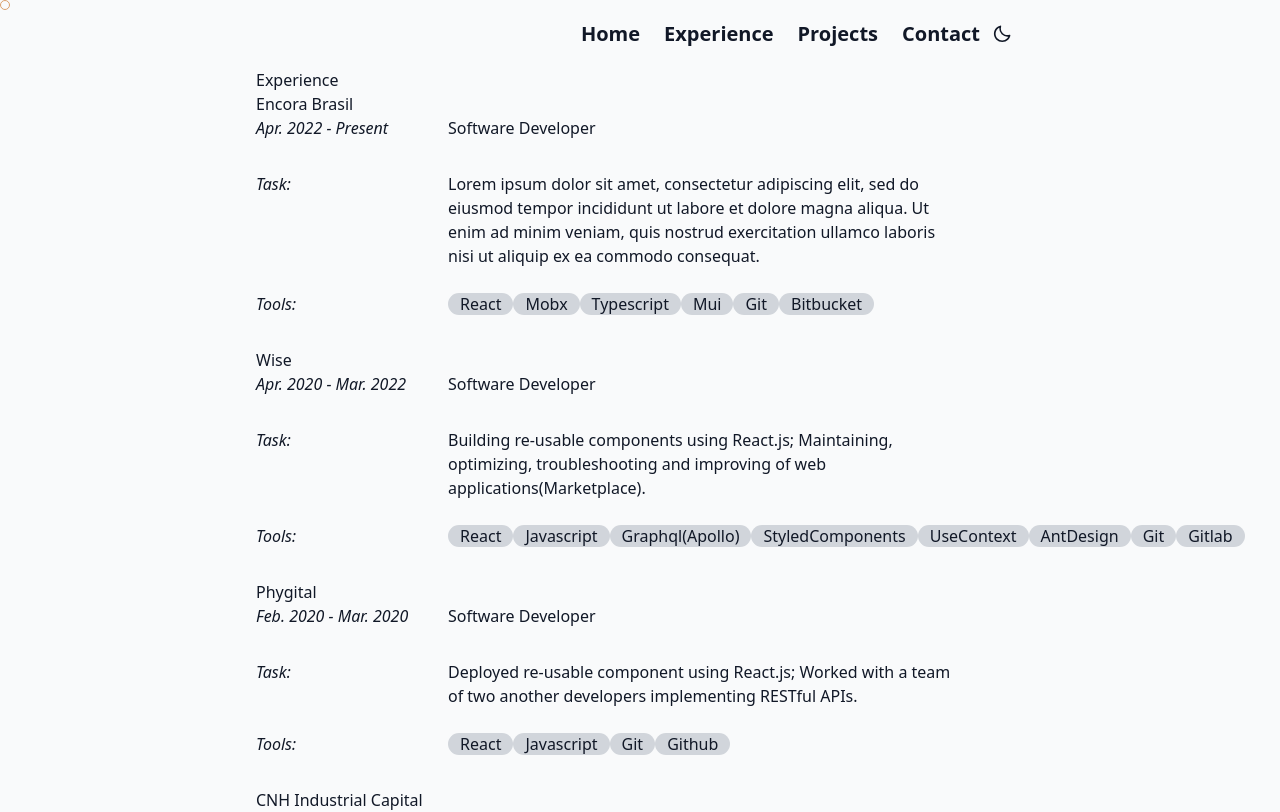
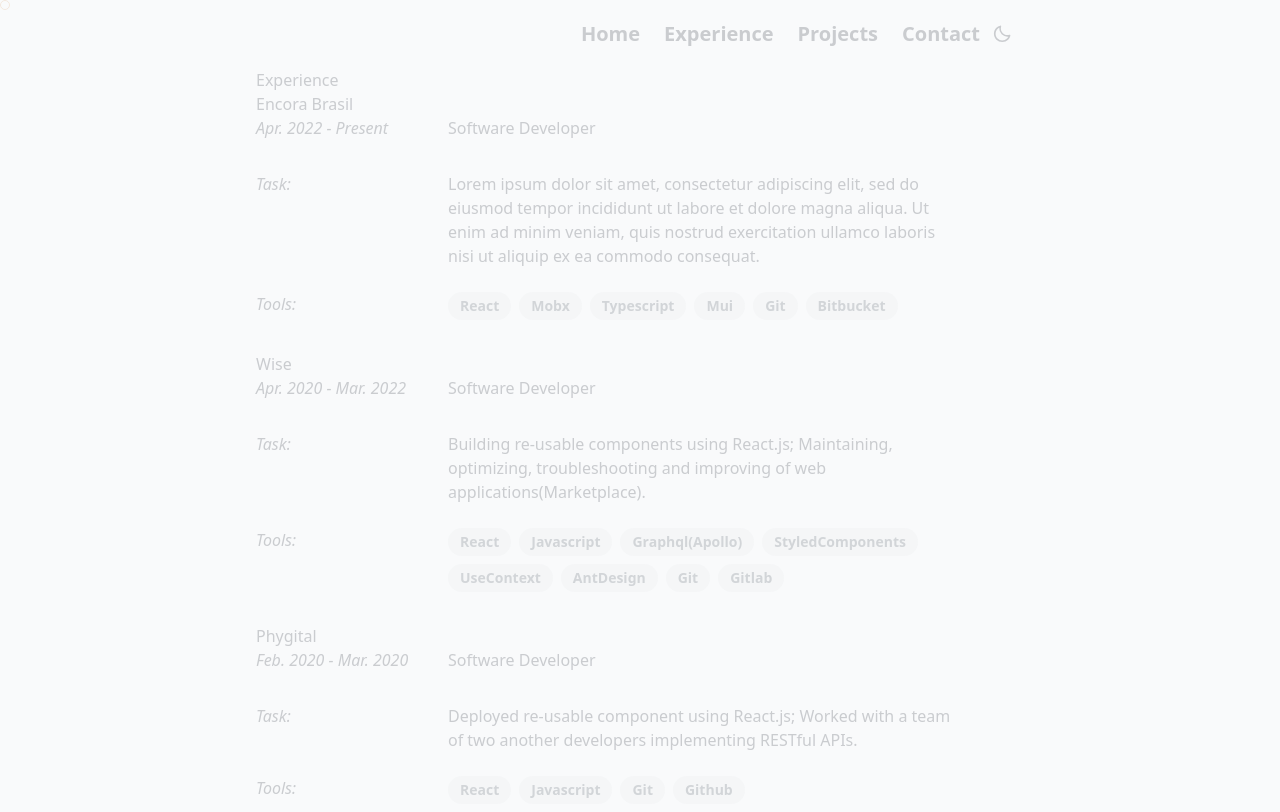
Before and after one commit to NaderFarhat/personal-website, a Next.js app: page /Experience in a window 1280 px wide. Shown: the top 812 px of the page. Built offline with nearby package versions, Linux system fonts and the light colour scheme.

Commit message:
Feat projects

```diff
--- a/components/CardProject.tsx
+++ b/components/CardProject.tsx
@@ -2,35 +2,37 @@
 import { useTheme } from "next-themes";
 import Image from "next/image";
 
-export default function CardProject() {
+export default function CardProject({ name, description, tags, image, link }) {
   return (
+    <a
+      href={link}
+      target="_blank"
+      rel="noopener noreferrer"
+      type="button"
+      className="mx-3"
+    >
       <div className="rounded overflow-hidden shadow-lg mb-6">
         <Image
           className="w-full"
-        src="/static/linkedin.png"
-        alt="Sunset in the mountains"
+          src={image}
+          alt="image-project"
           width={120}
           height={120}
         />
         <div className="px-6 py-4">
-        <div className="font-bold text-xl mb-2">The Coldest Sunset</div>
-        <p className="text-gray-700 text-base">
-          Lorem ipsum dolor sit amet, consectetur adipisicing elit. Voluptatibus
-          quia, nulla! Maiores et perferendis eaque, exercitationem praesentium
-          nihil.
-        </p>
+          <div className="font-bold text-xl mb-2">{name}</div>
+          <p className="text-gray-700 text-sm">{description}</p>
         </div>
         <div className="px-6 pt-4 pb-2">
+          {tags.map((item) => {
+            return (
               <span className="inline-block bg-gray-200 rounded-full px-3 py-1 text-sm font-semibold text-gray-700 mr-2 mb-2">
-          #photography
+                {item}
               </span>
-        <span className="inline-block bg-gray-200 rounded-full px-3 py-1 text-sm font-semibold text-gray-700 mr-2 mb-2">
-          #travel
-        </span>
-        <span className="inline-block bg-gray-200 rounded-full px-3 py-1 text-sm font-semibold text-gray-700 mr-2 mb-2">
-          #winter
-        </span>
+            );
+          })}
         </div>
       </div>
+    </a>
   );
 }
--- a/pages/Experience.tsx
+++ b/pages/Experience.tsx
@@ -33,12 +33,24 @@
               Tools:
             </div>
             <div className="lg:inline-block lg:w-8/12 w-full">
-              <span className="rounded-xl bg-gray-300 px-3">React</span>
-              <span className="rounded-xl bg-gray-300 px-3">Mobx</span>
-              <span className="rounded-xl bg-gray-300 px-3">Typescript</span>
-              <span className="rounded-xl bg-gray-300 px-3">Mui</span>
-              <span className="rounded-xl bg-gray-300 px-3">Git</span>
-              <span className="rounded-xl bg-gray-300 px-3">Bitbucket</span>
+              <span className="inline-block bg-gray-200 rounded-full px-3 py-1 text-sm font-semibold text-gray-700 mr-2 mb-2">
+                React
+              </span>
+              <span className="inline-block bg-gray-200 rounded-full px-3 py-1 text-sm font-semibold text-gray-700 mr-2 mb-2">
+                Mobx
+              </span>
+              <span className="inline-block bg-gray-200 rounded-full px-3 py-1 text-sm font-semibold text-gray-700 mr-2 mb-2">
+                Typescript
+              </span>
+              <span className="inline-block bg-gray-200 rounded-full px-3 py-1 text-sm font-semibold text-gray-700 mr-2 mb-2">
+                Mui
+              </span>
+              <span className="inline-block bg-gray-200 rounded-full px-3 py-1 text-sm font-semibold text-gray-700 mr-2 mb-2">
+                Git
+              </span>
+              <span className="inline-block bg-gray-200 rounded-full px-3 py-1 text-sm font-semibold text-gray-700 mr-2 mb-2">
+                Bitbucket
+              </span>
             </div>
           </section>
         </div>
@@ -67,18 +79,30 @@
               Tools:
             </div>
             <div className="lg:inline-block lg:w-8/12 w-full">
-              <span className="rounded-xl bg-gray-300 px-3">React</span>
-              <span className="rounded-xl bg-gray-300 px-3">Javascript</span>
-              <span className="rounded-xl bg-gray-300 px-3">
+              <span className="inline-block bg-gray-200 rounded-full px-3 py-1 text-sm font-semibold text-gray-700 mr-2 mb-2">
+                React
+              </span>
+              <span className="inline-block bg-gray-200 rounded-full px-3 py-1 text-sm font-semibold text-gray-700 mr-2 mb-2">
+                Javascript
+              </span>
+              <span className="inline-block bg-gray-200 rounded-full px-3 py-1 text-sm font-semibold text-gray-700 mr-2 mb-2">
                 Graphql(Apollo)
               </span>
-              <span className="rounded-xl bg-gray-300 px-3">
+              <span className="inline-block bg-gray-200 rounded-full px-3 py-1 text-sm font-semibold text-gray-700 mr-2 mb-2">
                 StyledComponents
               </span>
-              <span className="rounded-xl bg-gray-300 px-3">UseContext</span>
-              <span className="rounded-xl bg-gray-300 px-3">AntDesign</span>
-              <span className="rounded-xl bg-gray-300 px-3">Git</span>
-              <span className="rounded-xl bg-gray-300 px-3">Gitlab</span>
+              <span className="inline-block bg-gray-200 rounded-full px-3 py-1 text-sm font-semibold text-gray-700 mr-2 mb-2">
+                UseContext
+              </span>
+              <span className="inline-block bg-gray-200 rounded-full px-3 py-1 text-sm font-semibold text-gray-700 mr-2 mb-2">
+                AntDesign
+              </span>
+              <span className="inline-block bg-gray-200 rounded-full px-3 py-1 text-sm font-semibold text-gray-700 mr-2 mb-2">
+                Git
+              </span>
+              <span className="inline-block bg-gray-200 rounded-full px-3 py-1 text-sm font-semibold text-gray-700 mr-2 mb-2">
+                Gitlab
+              </span>
             </div>
           </section>
         </div>
@@ -106,10 +130,18 @@
               Tools:
             </div>
             <div className="lg:inline-block lg:w-8/12 w-full">
-              <span className="rounded-xl bg-gray-300 px-3">React</span>
-              <span className="rounded-xl bg-gray-300 px-3">Javascript</span>
-              <span className="rounded-xl bg-gray-300 px-3">Git</span>
-              <span className="rounded-xl bg-gray-300 px-3">Github</span>
+              <span className="inline-block bg-gray-200 rounded-full px-3 py-1 text-sm font-semibold text-gray-700 mr-2 mb-2">
+                React
+              </span>
+              <span className="inline-block bg-gray-200 rounded-full px-3 py-1 text-sm font-semibold text-gray-700 mr-2 mb-2">
+                Javascript
+              </span>
+              <span className="inline-block bg-gray-200 rounded-full px-3 py-1 text-sm font-semibold text-gray-700 mr-2 mb-2">
+                Git
+              </span>
+              <span className="inline-block bg-gray-200 rounded-full px-3 py-1 text-sm font-semibold text-gray-700 mr-2 mb-2">
+                Github
+              </span>
             </div>
           </section>
         </div>
@@ -142,8 +174,12 @@
               Tools:
             </div>
             <div className="lg:inline-block lg:w-8/12 w-full">
-              <span className="rounded-xl bg-gray-300 px-3">SAS</span>
-              <span className="rounded-xl bg-gray-300 px-3">Excel</span>
+              <span className="inline-block bg-gray-200 rounded-full px-3 py-1 text-sm font-semibold text-gray-700 mr-2 mb-2">
+                SAS
+              </span>
+              <span className="inline-block bg-gray-200 rounded-full px-3 py-1 text-sm font-semibold text-gray-700 mr-2 mb-2">
+                Excel
+              </span>
             </div>
           </section>
         </div>
--- a/pages/Projects.tsx
+++ b/pages/Projects.tsx
@@ -6,7 +6,20 @@
 const Projects: NextPage = () => {
   return (
     <div className="max-w-screen-md mx-auto">
-      <CardProject />
+      <CardProject
+        name="Personal website"
+        description="My personal website"
+        tags={["NextJs", "Tailwind", "HTML"]}
+        image={"/static/personal-website.png"}
+        link={"https://github.com/NaderFarhat/personal-website"}
+      />
+      <CardProject
+        name="Credit card"
+        description="A credit card component for React."
+        tags={["React", "CSS", "HTML"]}
+        image={"/static/record1.gif"}
+        link={"https://github.com/NaderFarhat/credit-card"}
+      />
     </div>
   );
 };
```
Also changed, not shown: public/static/personal-website.png (added), public/static/record1.gif (added). Lines whose indentation alone changed are shown as unchanged.
